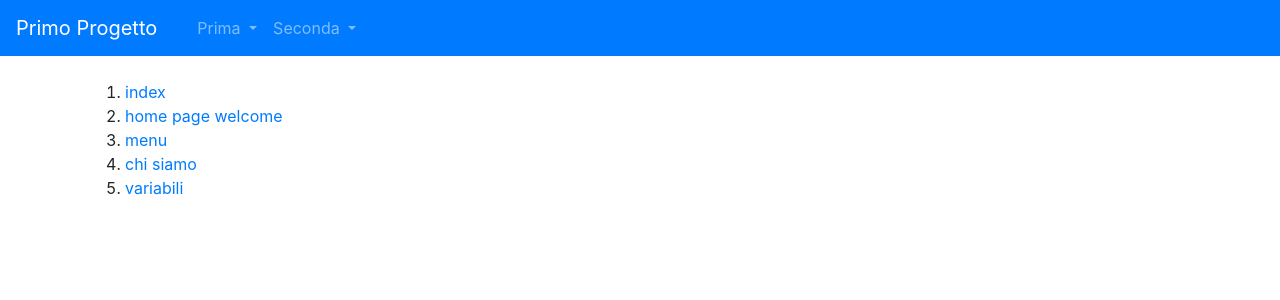
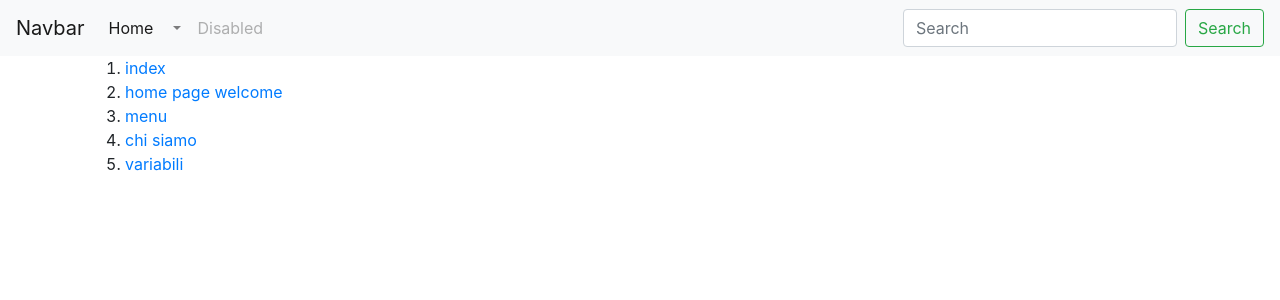
Before and after one commit to Loz-Aimone/primo_progetto, a Django app: template prima_app/templates/index.html in a window 1280 px wide. Shown: the top 300 px of the page. Run offline with Django 3.2, Linux system fonts and the light colour scheme; the template is opened without the code that fills it, so the values that code supplies are empty; some libraries are stand-ins or nearby versions.

Commit message:
Update base.html

```diff
--- a/templates/base.html
+++ b/templates/base.html
@@ -1,78 +1,68 @@
-<!DOCTYPE html>
-<html lang="it">
+{%load static%}
+<!doctype html>
+<html lang="en">
   <head>
+    <title>{% block title %} Primo Progetto {% endblock title %}</title>
+    <!-- Required meta tags -->
     <meta charset="utf-8">
-    <meta http-equiv="X-UA-Compatible" content="IE=edge">
-    <meta name="viewport" content="width=device-width, initial-scale=1">
+    <meta name="viewport" content="width=device-width, initial-scale=1, shrink-to-fit=no">
 
-    <title>
-	Web apps | Index
-</title>
+    <!-- Bootstrap CSS -->
+    <link rel="stylesheet" href="https://cdn.jsdelivr.net/npm/bootstrap@4.5.3/dist/css/bootstrap.min.css" integrity="sha384-TX8t27EcRE3e/ihU7zmQxVncDAy5uIKz4rEkgIXeMed4M0jlfIDPvg6uqKI2xXr2" crossorigin="anonymous">
 
-
-    <link rel="stylesheet" href="https://maxcdn.bootstrapcdn.com/bootstrap/4.0.0/css/bootstrap.min.css"
-          integrity="sha384-Gn5384xqQ1aoWXA+058RXPxPg6fy4IWvTNh0E263XmFcJlSAwiGgFAW/dAiS6JXm" crossorigin="anonymous">
-
-    <script src="https://code.jquery.com/jquery-3.2.1.min.js"></script>
-    <script src="https://cdnjs.cloudflare.com/ajax/libs/popper.js/1.12.9/umd/popper.min.js"
-            integrity="sha384-ApNbgh9B+Y1QKtv3Rn7W3mgPxhU9K/ScQsAP7hUibX39j7fakFPskvXusvfa0b4Q"
-            crossorigin="anonymous"></script>
-    <script src="https://maxcdn.bootstrapcdn.com/bootstrap/4.0.0/js/bootstrap.min.js"
-            integrity="sha384-JZR6Spejh4U02d8jOt6vLEHfe/JQGiRRSQQxSfFWpi1MquVdAyjUar5+76PVCmYl"
-            crossorigin="anonymous"></script>
+    <title>Hello, world!</title>
   </head>
   <body>
-    <nav class="navbar navbar-expand-lg navbar-dark bg-primary">
-      <a class="navbar-brand" href="/">Primo Progetto</a>
+    {% block navbar %}
+    <nav class="navbar navbar-expand-lg navbar-light bg-light">
+        <a class="navbar-brand" href="#">Navbar</a>
         <button class="navbar-toggler" type="button" data-toggle="collapse" data-target="#navbarSupportedContent" aria-controls="navbarSupportedContent" aria-expanded="false" aria-label="Toggle navigation">
           <span class="navbar-toggler-icon"></span>
         </button>
+
         <div class="collapse navbar-collapse" id="navbarSupportedContent">
+
           <ul class="navbar-nav mr-auto">
             <li class="nav-item active">
-            <a class="nav-link" href="/"> <span class="sr-only">(current)</span></a>
+              <a class="nav-link" href="#">Home <span class="sr-only">(current)</span></a>
             </li>
+
             <li class="nav-item dropdown">
-                <a class="nav-link dropdown-toggle" href="#" id="navbarDropdown" role="button" data-toggle="dropdown"
-                   aria-haspopup="true" aria-expanded="false">
-                    Prima
+              <a class="nav-link dropdown-toggle" href="#" id="navbarDropdown" role="button" data-toggle="dropdown" aria-haspopup="true" aria-expanded="false">
+
               </a>
               <div class="dropdown-menu" aria-labelledby="navbarDropdown">
-                    <a class="dropdown-item" href="/prima_app/index/">Index</a>
-                    <a class="dropdown-item" href="/prima_app/welcome/">Home</a>
-                    <a class="dropdown-item" href="/prima_app/chisiamo/">Chi siamo</a>
-                    <a class="dropdown-item" href="/prima_app/variabili/">Variabili</a>
-
+                <a class="dropdown-item" href="#">Action</a>
+                <a class="dropdown-item" href="#">Another action</a>
+                <a class="dropdown-item" href="#">Something else here</a>
               </div>
             </li>
-          <li class="nav-item dropdown">
-            <a class="nav-link dropdown-toggle" href="#" id="navbarDropdown" role="button" data-toggle="dropdown" aria-haspopup="true" aria-expanded="false">
-              Seconda
-            </a>
-            <div class="dropdown-menu" aria-labelledby="navbarDropdown">
-              <a class="dropdown-item" href="/seconda_app/if">if</a>
-              <a class="dropdown-item" href="/seconda_app/ifelse">ifelse</a>
-              <a class="dropdown-item" href="/seconda_app/ifelif">elif</a>
-              <a class="dropdown-item" href="/seconda_app/for">for</a>
-            </div>
+            <li class="nav-item">
+              <a class="nav-link disabled" href="#" tabindex="-1" aria-disabled="true">Disabled</a>
             </li>
-
           </ul>
-
+          <form class="form-inline my-2 my-lg-0">
+            <input class="form-control mr-sm-2" type="search" placeholder="Search" aria-label="Search">
+            <button class="btn btn-outline-success my-2 my-sm-0" type="submit">Search</button>
+          </form>
         </div>
       </nav>
+      {% endblock navbar %}
+    <div class="container">
+    {%block content%}
+    {%endblock content%}
+    </div>
+  </body>
+    <!-- Optional JavaScript; choose one of the two! -->
 
-    <div class="container my-4">
-      <h3></h3>
+    <!-- Option 1: jQuery and Bootstrap Bundle (includes Popper) -->
+    <script src="https://code.jquery.com/jquery-3.5.1.slim.min.js" integrity="sha384-DfXdz2htPH0lsSSs5nCTpuj/zy4C+OGpamoFVy38MVBnE+IbbVYUew+OrCXaRkfj" crossorigin="anonymous"></script>
+    <script src="https://cdn.jsdelivr.net/npm/bootstrap@4.5.3/dist/js/bootstrap.bundle.min.js" integrity="sha384-ho+j7jyWK8fNQe+A12Hb8AhRq26LrZ/JpcUGGOn+Y7RsweNrtN/tE3MoK7ZeZDyx" crossorigin="anonymous"></script>
 
-    <ol><li><a href="/prima_app/index/">index</a></li>
-        <li><a href="/prima_app/welcome/">home page welcome</a></li>
-        <li><a href="/prima_app/menu/">menu</a></li>
-        <li><a href="/prima_app/chisiamo/">chi siamo</a></li>
-        <li><a href="/prima_app/variabili/">variabili</a></li>
-    </ol>
-
-    </div>
-
+    <!-- Option 2: jQuery, Popper.js, and Bootstrap JS
+    <script src="https://code.jquery.com/jquery-3.5.1.slim.min.js" integrity="sha384-DfXdz2htPH0lsSSs5nCTpuj/zy4C+OGpamoFVy38MVBnE+IbbVYUew+OrCXaRkfj" crossorigin="anonymous"></script>
+    <script src="https://cdn.jsdelivr.net/npm/popper.js@1.16.1/dist/umd/popper.min.js" integrity="sha384-9/reFTGAW83EW2RDu2S0VKaIzap3H66lZH81PoYlFhbGU+6BZp6G7niu735Sk7lN" crossorigin="anonymous"></script>
+    <script src="https://cdn.jsdelivr.net/npm/bootstrap@4.5.3/dist/js/bootstrap.min.js" integrity="sha384-w1Q4orYjBQndcko6MimVbzY0tgp4pWB4lZ7lr30WKz0vr/aWKhXdBNmNb5D92v7s" crossorigin="anonymous"></script>
+    -->
   </body>
 </html>
```
Lines whose indentation alone changed are shown as unchanged.
